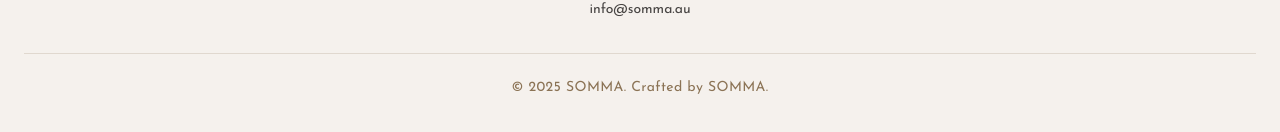
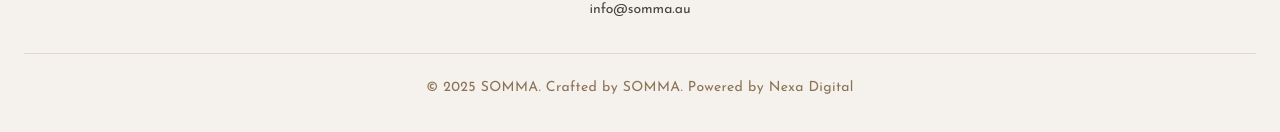
Before and after one commit to Abrar200/Somma, a React (Vite) app: page / in a window 1280 px wide. Shown: the part 1695-1827 px from the top of the page. Built offline with nearby package versions, Linux system fonts and the light colour scheme; a web font is replaced by a local one.

Commit message:
22 Oct 5:04

```diff
--- a/src/components/Footer.tsx
+++ b/src/components/Footer.tsx
@@ -20,7 +20,7 @@ const Footer: React.FC = () => {
         </div>
         <div className="border-t border-somma-taupe/20 pt-6 text-center">
           <p className="font-sans text-sm text-somma-taupe tracking-wide">
-            © 2025 SOMMA. Crafted by SOMMA.
+            © 2025 SOMMA. Crafted by SOMMA. Powered by <a href="https://nexadigital.com.au/">Nexa Digital</a>
           </p>
         </div>
       </div>
```
Also changed, not shown: 1 other file (tests, documents, lock files or other folders).
